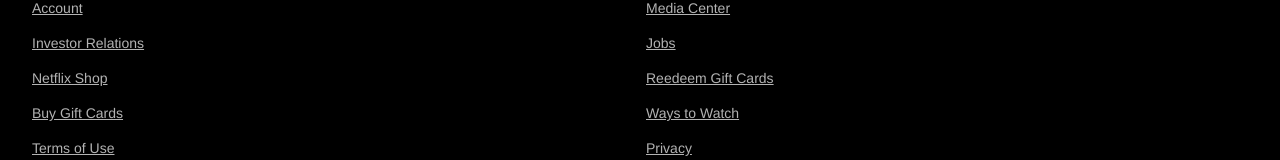
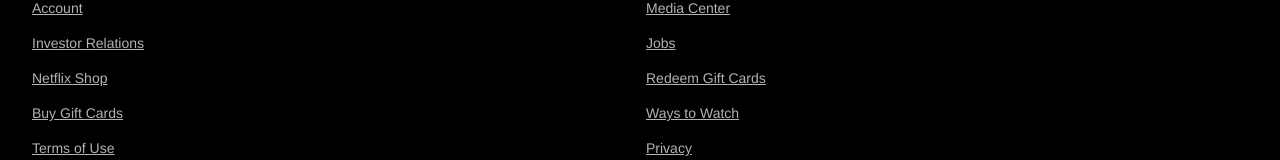
Before and after one commit to Vonglory176/WebflixClone, a React (Vite) app: page / in a window 1280 px wide. Shown: the part 4556-4716 px from the top of the page. Built offline with nearby package versions, Linux system fonts and the light colour scheme; a web font is replaced by a local one.

Commit message:
Small typo fix

```diff
--- a/src/components/Footer.jsx
+++ b/src/components/Footer.jsx
@@ -12,7 +12,7 @@
                 <li><a href="#">Investor Relations</a></li>
                 <li><a href="#">Jobs</a></li>
                 <li><a href="#">Netflix Shop</a></li>
-                <li><a href="#">Reedeem Gift Cards</a></li>
+                <li><a href="#">Redeem Gift Cards</a></li>
                 <li><a href="#">Buy Gift Cards</a></li>
                 <li><a href="#">Ways to Watch</a></li>
                 <li><a href="#">Terms of Use</a></li>
```
